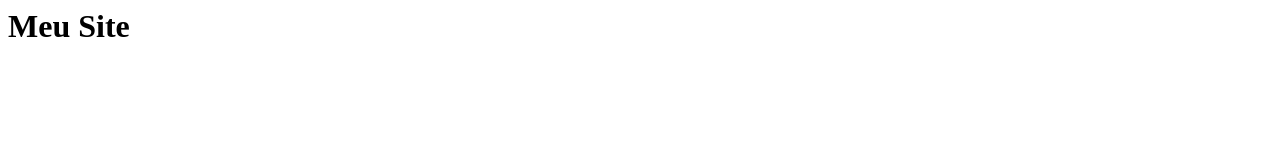
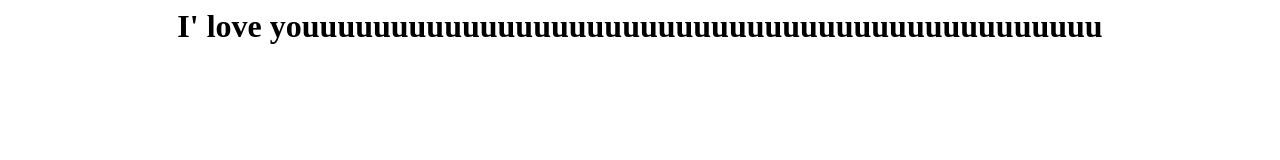
Before and after one commit to paullassnt/meusite, a plain HTML site: page index.html in a window 1280 px wide. Drawn offline with Linux system fonts and the light colour scheme.

Commit message:
Update index.html

```diff
--- a/index.html
+++ b/index.html
@@ -1 +1 @@
-<h1>Meu Site</h1>
+ <center><h1>I' love youuuuuuuuuuuuuuuuuuuuuuuuuuuuuuuuuuuuuuuuuuuuu</h1>
```
